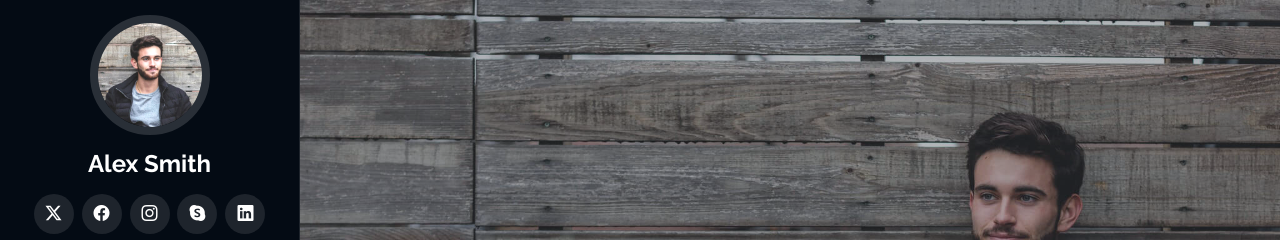
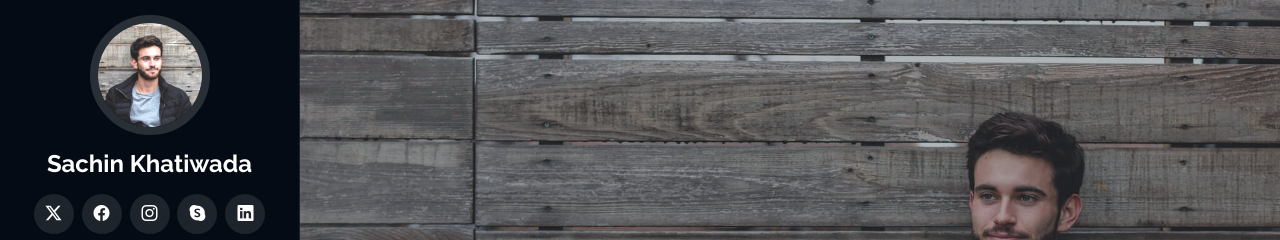
Before and after one commit to SachinKhatiwada/my-website, a plain HTML site: page index.html in a window 1280 px wide. Shown: the top 240 px of the page. Drawn offline with Linux system fonts and the light colour scheme.

Commit message:
Rename final

```diff
--- a/index.html
+++ b/index.html
@@ -48,7 +48,7 @@
     <a href="index.html" class="logo d-flex align-items-center justify-content-center">
       <!-- Uncomment the line below if you also wish to use an image logo -->
       <!-- <img src="assets/img/logo.png" alt=""> -->
-      <h1 class="sitename">Alex Smith</h1>
+      <h1 class="sitename">Sachin Khatiwada</h1>
     </a>
 
     <div class="social-links text-center">
```
Also changed, not shown: portfolio-details.html (+1 -1 lines), service-details.html (+1 -1 lines), starter-page.html (+1 -1 lines).
